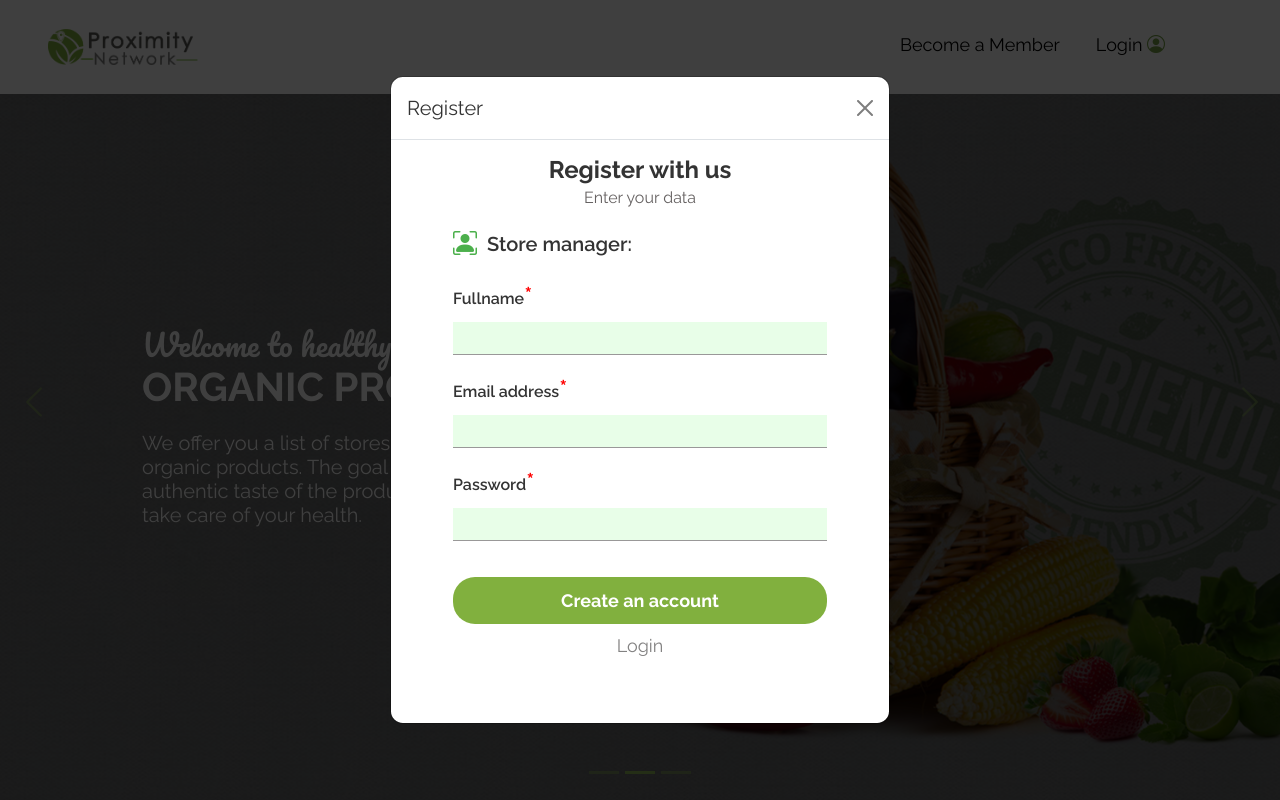
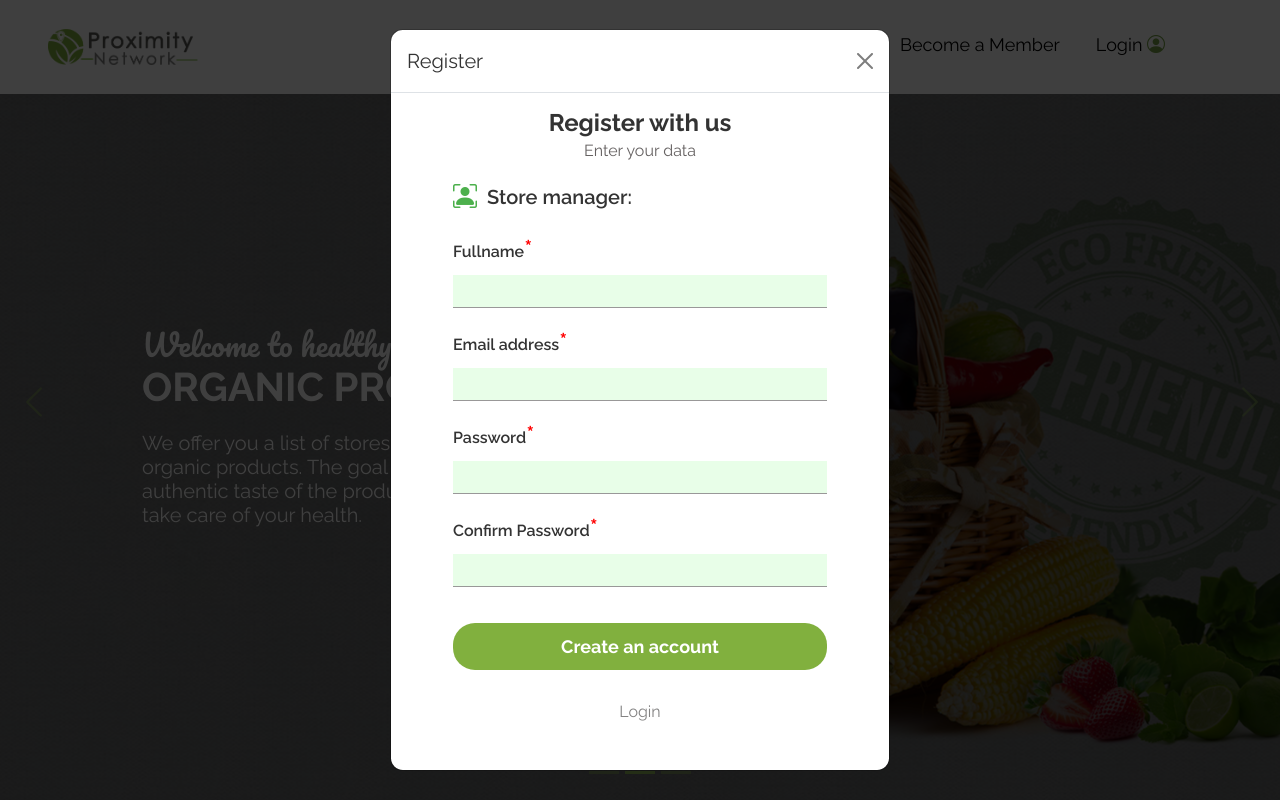
Before and after one commit to mattndross/proximity-network-project, a React (Create React App) app in the folder front-end/: page / in a window 1280 px wide. Both pictures are taken after a click on the link "Become a Member". Shown: the top 800 px of the page. Built offline with nearby package versions, Linux system fonts and the light colour scheme.

Commit message:
hook form

```diff
--- a/front-end/src/components/ModalRegister/index.js
+++ b/front-end/src/components/ModalRegister/index.js
@@ -1,44 +1,84 @@
+import { useState, useRef } from 'react';
+import { useNavigate } from 'react-router';
+import { useForm } from 'react-hook-form';
 import './ModalRegister.css'
-import { Link } from 'react-router-dom'
-import React,{ useState } from 'react'
-import { useNavigate } from 'react-router-dom'
+import { yupResolver } from '@hookform/resolvers/yup';
+import * as Yup from 'yup';
+import { Modal } from 'bootstrap';
+
+
+const validationSchema = Yup.object().shape({
+    storeManager: Yup.string().required('this field is required'),
+    managerEmail: Yup.string().email().required('this field is required'),
+    password: Yup.string().required('this field is required'),
+    confirmPassword: Yup.string().oneOf([Yup.ref("password"), null])
+});
 
 const Modalregister = () => {
-let navigate  = useNavigate();
-
+    let myModalRef = useRef();
+    let navigate = useNavigate();
     const [storeManager, setStoreManager] = useState("")
     const [managerEmail, setManagerEmail] = useState("")
     const [password, setPassword] = useState("")
 
     //  al registrarse se redirigira a esta pagina--> /profile-user
-const fetchRegister =  async () => {
+    const fetchRegister = async () => {
+        const dismissModal = () => {
+            console.log('modal tiene que cerrarse')
+
+            modal.hide(myModal);
+            myModal.addEventListener('hidden.bs.modal', () => {
+                document.body.style.overflow = 'unset';
+                document.body.style.paddingRight = '0';
+                if (document.querySelector(".modal-backdrop")) document.querySelector('.modal-backdrop').remove()
+            })
+        }
+
         const url = "http://localhost:4000/register";
-        const body = { storeManager: storeManager, managerEmail: managerEmail, password: password};
+        const body = { storeManager: storeManager, managerEmail: managerEmail, password: password };
         const config = {
             method: "POST",
-            headers: { 'Content-Type': 'application/json'},
+            headers: { 'Content-Type': 'application/json' },
             body: JSON.stringify(body)
-        }
-        try{
+        };
+
+        let myModal = myModalRef.current;
+        let modal = Modal.getInstance(myModal);
+
+        try {
             const response = await fetch(url, config)
             console.log("response", response);
+            if (!response.ok) {
+                if (response.status === 401) {
+                    modal.show(myModal);
+                }
+                console.log("response.status", response.status);
+
+            } else {
                 const data = await response.json()
                 console.log("data", data);
-            localStorage.setItem("token", data.token)
-            navigate("/profile-user", {replace: false})
+                localStorage.setItem("token", data.token);
+                dismissModal();
+                navigate("/profile-user", { "replace": true })
 
-    } catch(e) {
+            }
+        } catch (e) {
             console.log("error", e);
         }
-}
+        console.log("localStorage token", localStorage.getItem("token"));
 
-const registerDone = (e) => {
-    e.preventDefault();
-    fetchRegister()
+    };
 
-}
+
+    const { register, handleSubmit, formState: { errors } } = useForm({ resolver: yupResolver(validationSchema) });
+
+    const onSubmit = data => {
+        console.log(JSON.stringify(data, null, 2));
+
+        fetchRegister();
+    };
     return (
-        <div className="modal fade" id="modalRegister" tabIndex="-1" aria-labelledby="exampleModalLabel" aria-hidden="true">
+        <div className="modal fade" id="modalRegister" ref={myModalRef} tabIndex="-1" aria-labelledby="exampleModalLabel" aria-hidden="true">
             <div className="modal-dialog modal-dialog-centered ">
                 <div className="modal-content">
                     <div className="modal-header">
@@ -53,45 +93,65 @@ const registerDone = (e) => {
                                 <i className="bi bi-person-bounding-box"></i>
                                 <h5>Store manager:</h5>
                             </div>
-                            <form className="form-register" onSubmit={registerDone} >
-                                <div className="mb-3">
+                            <form className="form-register" onSubmit={handleSubmit(onSubmit)} >
+                                <div className="mb-3 modal-body-content">
                                     <label htmlFor="exampleInputName1" className="form-label">Fullname<span>* </span></label>
                                     <input
                                         type="text"
-                                        className="form-control input-register"
-                                        aria-label="FullName"
+                                        ref={register}
+                                        className={`form-control input-register  ${errors.storeManager ? 'is-invalid' : ''}`}
+                                        aria-label="storeManager"
+                                        {...register('storeManager')}
                                         value={storeManager}
-                                        onChange={(e)=>{setStoreManager(e.target.value)}}
-                                        required
+                                        onChange={(e) => { setStoreManager(e.target.value) }}
                                     />
-
                                 </div>
-                                <div className="mb-3">
+                                <p>{errors.storeManager?.message}</p>
+                                <div className="mb-3 modal-body-content">
                                     <label htmlFor="exampleInputEmail1" className="form-label">Email address<span>* </span></label>
                                     <input
                                         type="email"
-                                        className="form-control input-register"
-                                        id="inputEmail" aria-describedby="emailHelp"
+                                        ref={register}
+                                        className={`form-control input-register  ${errors.managerEmail ? 'is-invalid' : ''}`}
+                                        id="inputEmail" aria-label="managerEmail"
+                                        {...register('managerEmail')}
                                         value={managerEmail}
-                                        onChange={(e)=>{setManagerEmail(e.target.value)}}
-                                        required
+                                        onChange={(e) => { setManagerEmail(e.target.value) }}
                                     />
                                 </div>
-                                <div className="mb-3">
+                                <p>{errors.managerEmail?.message}</p>
+
+                                <div className="mb-3 modal-body-content">
                                     <label htmlFor="exampleInputPassword1" className="form-label">Password<span>* </span></label>
                                     <input
                                         type="password"
-                                        className="form-control input-register"
-                                        id="exampleInputPassword1"
+                                        ref={register}
+                                        className={`form-control input-register  ${errors.password ? 'is-invalid' : ''}`}
+                                        id="exampleInputPassword1" aria-label="password"
+                                        {...register('password')}
                                         value={password}
-                                        onChange={(e)=>{setPassword(e.target.value)}}
-                                        required
+                                        onChange={(e) => { setPassword(e.target.value) }}
                                     />
                                 </div>
+                                <p>{errors.password?.message}</p>
+
+                                <div className="mb-3 modal-body-content">
+                                    <label htmlFor="exampleInputPassword1" className="form-label">Confirm Password<span>* </span></label>
+                                    <input
+                                        type="password"
+                                        ref={register}
+                                        className={`form-control input-register  ${errors.confirmPassword ? 'is-invalid' : ''}`}
+                                        id="exampleInputPassword1" aria-label="confirmPassword"
+                                        {...register('confirmPassword')}
+
+                                    />
+                                </div>
+                                <p>{errors.confirmPassword && "passwords should match"}</p>
+
                                 <button type="submit" className="btn btn-primary btn-register" >Create an account</button>
                             </form>
-                            <div className='text-center mt-2 mb-5'>
-                                <a  className="enlace-login" data-bs-toggle="modal" data-bs-target="#loginModal">Login </a>
+                            <div className='modal-login-link d-flex'>
+                                <a className="enlace-login" data-bs-toggle="modal" data-bs-target="#loginModal">Login </a>
                             </div>
                         </div>
                     </div>
```
Lines whose indentation alone changed are shown as unchanged.
